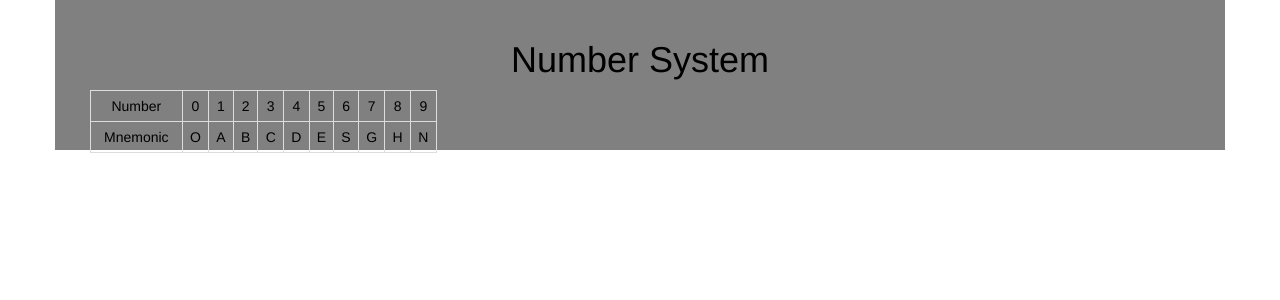
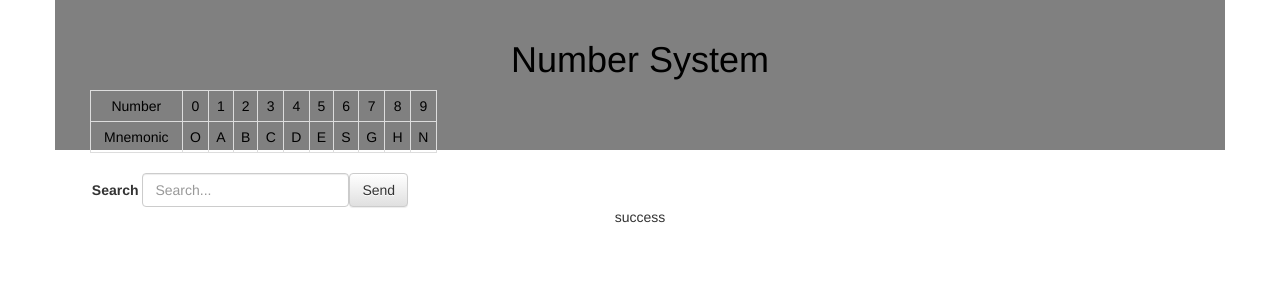
Before and after one commit to PatrickO10/numbersystem, a React (Create React App) app: page / in a window 1280 px wide. Shown: the top 300 px of the page. Built offline with nearby package versions, Linux system fonts and the light colour scheme.

Commit message:
adds components to NumSystemTable

```diff
--- a/src/App.js
+++ b/src/App.js
@@ -1,6 +1,6 @@
 import React, { Component } from 'react';
-import logo from './logo.svg';
 import './App.css';
+import NumSystemTable from './NumSystemTable';
 import { Grid, Row, Col, Table } from 'react-bootstrap';
 
 class App extends Component {
@@ -45,6 +45,11 @@ class App extends Component {
               </Table>
             </Col>
           </Row>
+          <Row>
+            <Col xs={12}>
+              <NumSystemTable />
+            </Col>
+          </Row>
          </Grid>
         </div>
         );
--- /dev/null
+++ b/src/NumSystemTable.js
@@ -0,0 +1,21 @@
+import React, { Component } from 'react'
+import SearchBar from './SearchBar'
+import PAOTable from './PAOTable'
+import { Row, Col } from 'react-bootstrap'
+
+class NumSystemTable extends Component {
+    render() {
+        return (
+        	<Row>
+        		<Col xs={12} md={4}>
+        			<SearchBar />
+        		</Col>
+        		<Col xs={12}>
+        			<PAOTable />
+        		</Col>
+        	</Row>
+        )
+    }
+}
+
+export default NumSystemTable
--- /dev/null
+++ b/src/PAOTable.js
@@ -0,0 +1,11 @@
+import React, { Component } from 'react'
+
+class PAOTable extends Component {
+	render() {
+		return (
+			<div>success</div>
+		)
+	}
+}
+
+export default PAOTable
--- /dev/null
+++ b/src/SearchBar.js
@@ -0,0 +1,18 @@
+import React, { Component } from 'react'
+import { Form, FormGroup, FormControl, Button, ControlLabel } from 'react-bootstrap'
+
+class SearchBar extends Component {
+	render() {
+		return (
+			<Form inline>
+				<FormGroup controlId="formSearch">
+					<ControlLabel>Search</ControlLabel>{' '}
+					<FormControl type="text" placeholder="Search..." />
+				</FormGroup>
+  				<Button type="submit">Send</Button>
+			</Form>
+		)
+	}
+}
+
+export default SearchBar
```
Also changed, not shown: src/logo.svg (deleted).
